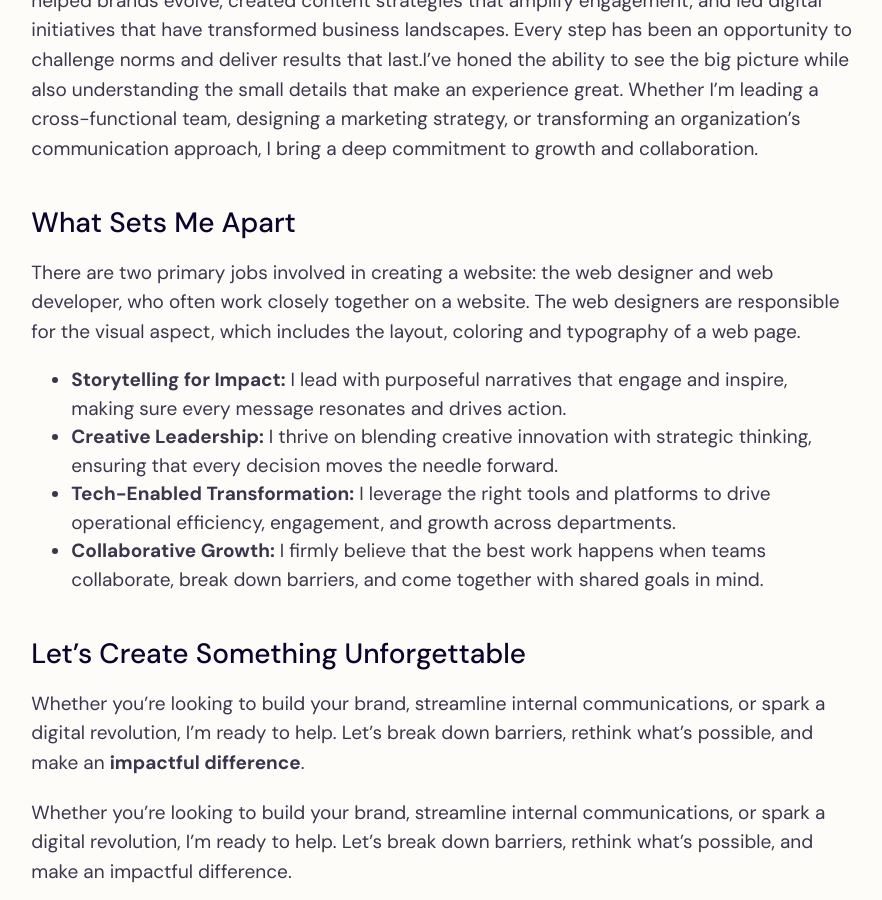
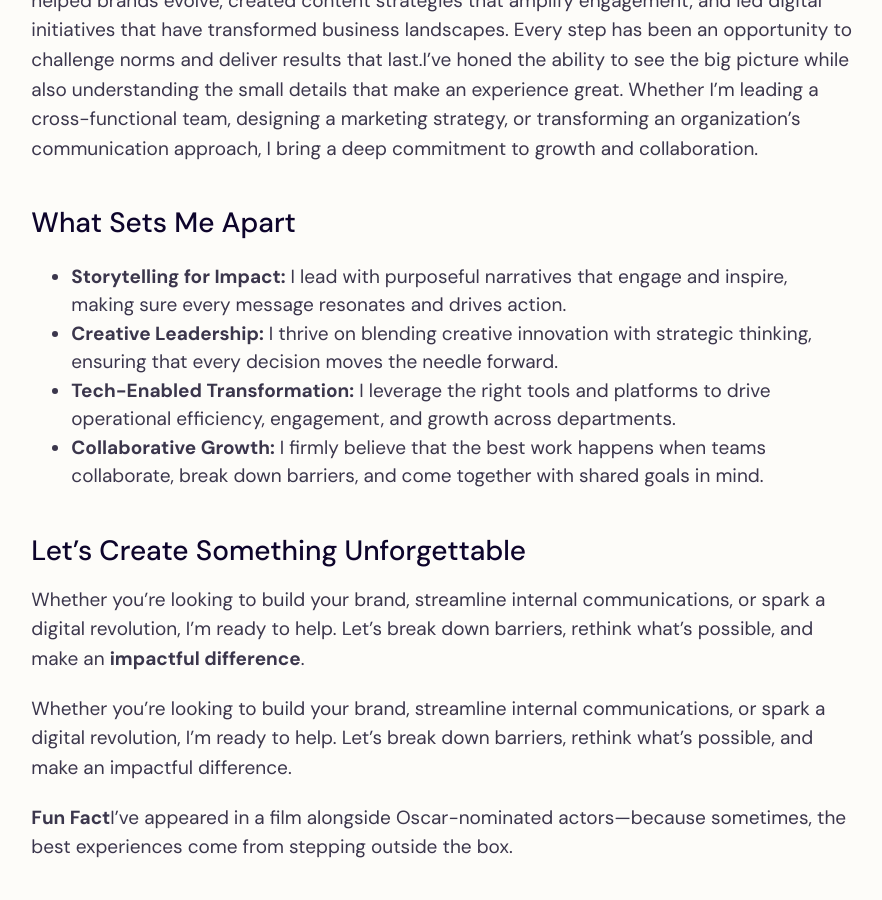
Before and after one commit to tglivebold/portfolio, a Jekyll site: the page built from pages/about.md, in a window 1280 px wide and 900 px high, scrolled down 2091 px. Shown: the whole window, without its empty margins (197-1079 px from the left). Built offline with Jekyll 4.4.1, drawn with Linux system fonts in a browser that asks for light colours.

Commit message:
Update about.md

```diff
--- a/pages/about.md
+++ b/pages/about.md
@@ -30,8 +30,6 @@ I’ve honed the ability to see the big picture while also understanding the sma
 
 ## What Sets Me Apart
 
-There are two primary jobs involved in creating a website: the web designer and web developer, who often work closely together on a website. The web designers are responsible for the visual aspect, which includes the layout, coloring and typography of a web page.
-
 - <strong>Storytelling for Impact:</strong> I lead with purposeful narratives that engage and inspire, making sure every message resonates and drives action.
 - <strong>Creative Leadership:</strong> I thrive on blending creative innovation with strategic thinking, ensuring that every decision moves the needle forward.
 - <strong>Tech-Enabled Transformation:</strong> I leverage the right tools and platforms to drive operational efficiency, engagement, and growth across departments.
```
